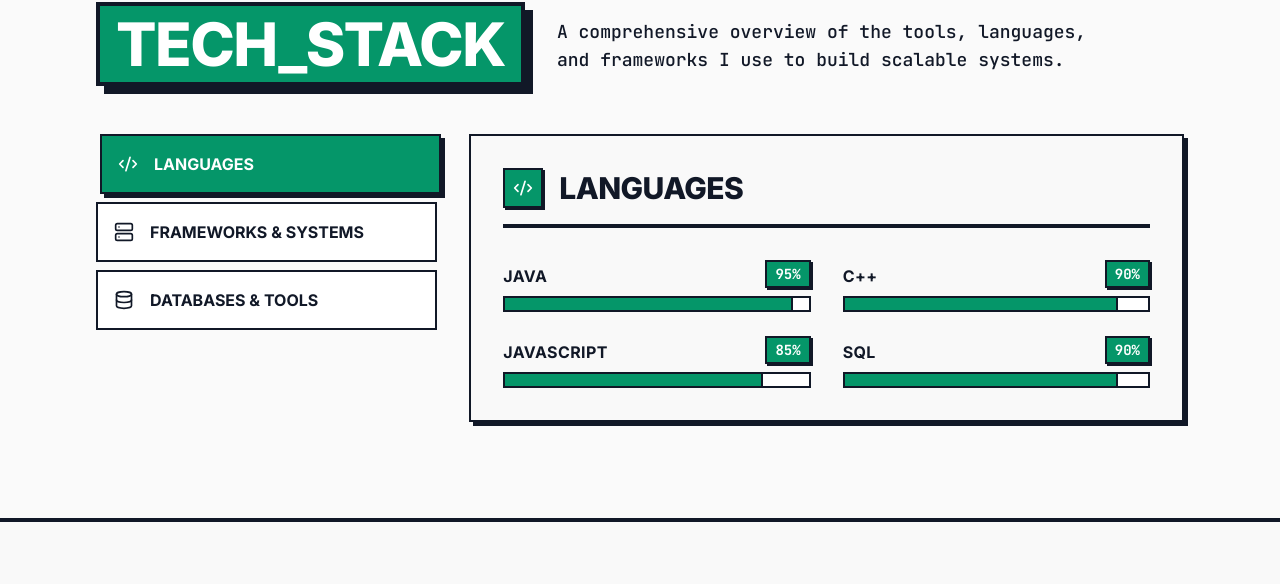
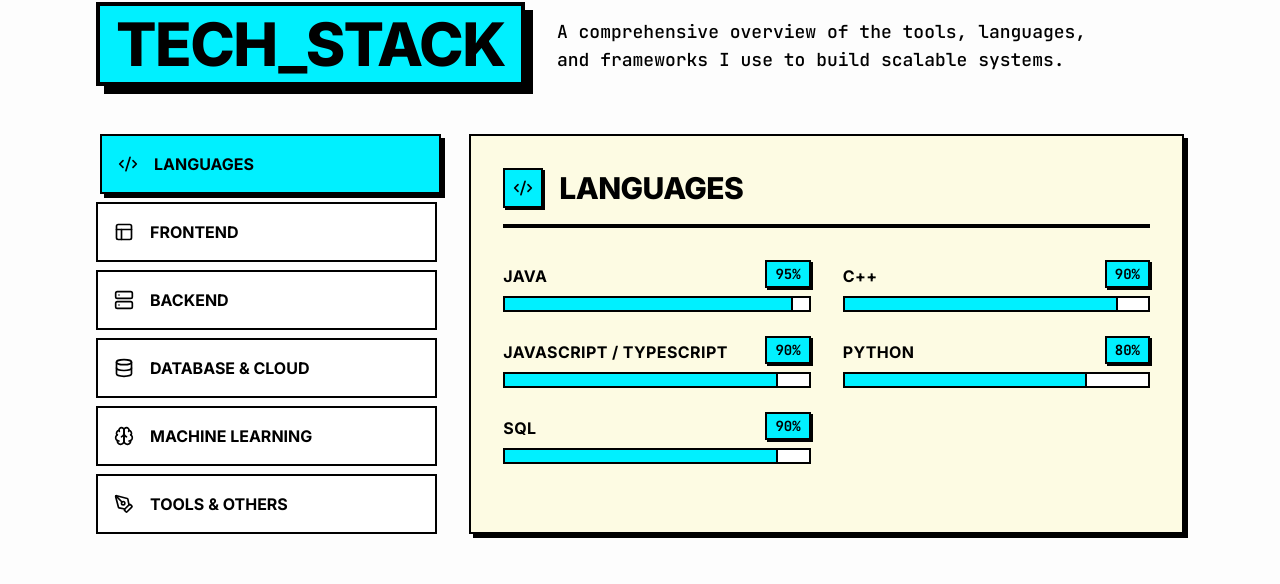
Before and after one commit to Karannshah1/Portfolio, a React (Vite) app: page / in a window 1280 px wide. Shown: the part 1820-2404 px from the top of the page. Built offline with nearby package versions, Linux system fonts and the light colour scheme; the HTML template or start-up script is replaced by a standard one.

Commit message:
Revert to Cyberpunk, fix dark mode, update footer, and merge skills

```diff
--- a/src/components/Footer.jsx
+++ b/src/components/Footer.jsx
@@ -6,7 +6,7 @@ export const Footer = () => {
       {" "}
       <p className="text-sm text-muted-foreground">
         {" "}
-        &copy; {new Date().getFullYear()} Pedrotech.co. All rights reserved.
+        &copy; {new Date().getFullYear()} karan.dev. All rights reserved.
       </p>
       <a
         href="#hero"
--- a/src/components/HeroSection.jsx
+++ b/src/components/HeroSection.jsx
@@ -72,7 +72,7 @@ export const HeroSection = () => {
                   [React, Java, Spring boot, Kafka, PostgreSQL]
                 </div>
                 <div className="text-right">
-                  <span className="bg-primary text-white font-black text-6xl px-2 py-1 border-3 border-border">1000+</span>
+                  <span className="bg-primary text-white font-black text-6xl px-2 py-0 border-3 border-border">1000+</span>
                   <p className="font-mono font-bold mt-2 uppercase">DSA Problems Solved</p>
                 </div>
             </div>
--- a/src/components/SkillsSection.jsx
+++ b/src/components/SkillsSection.jsx
@@ -9,31 +9,63 @@ const skills = [
     items: [
       { name: "Java", level: 95 },
       { name: "C++", level: 90 },
-      { name: "JavaScript", level: 85 },
+      { name: "JavaScript / TypeScript", level: 90 },
+      { name: "Python", level: 80 },
       { name: "SQL", level: 90 },
     ],
   },
   {
-    category: "Frameworks & Systems",
+    category: "Frontend",
+    icon: <Layout className="w-5 h-5" />,
+    items: [
+      { name: "React", level: 90 },
+      { name: "Next.js", level: 80 },
+      { name: "Tailwind CSS", level: 85 },
+      { name: "HTML / CSS", level: 95 },
+    ],
+  },
+  {
+    category: "Backend",
     icon: <Server className="w-5 h-5" />,
     items: [
       { name: "Spring Boot", level: 90 },
       { name: "Hibernate/JPA", level: 85 },
-      { name: "React.js", level: 85 },
       { name: "Apache Kafka", level: 80 },
       { name: "Microservices", level: 85 },
+      { name: "Node.js / Express", level: 80 },
+      { name: "REST APIs", level: 90 },
     ],
   },
   {
-    category: "Databases & Tools",
+    category: "Database & Cloud",
     icon: <Database className="w-5 h-5" />,
     items: [
-      { name: "MySQL / PostgreSQL", level: 90 },
+      { name: "MySQL / PostgreSQL", level: 85 },
       { name: "MS SQL Server", level: 80 },
+      { name: "MongoDB", level: 80 },
+      { name: "AWS", level: 75 },
       { name: "Docker", level: 75 },
-      { name: "Git & GitHub", level: 95 },
-      { name: "Postman", level: 90 },
+    ],
+  },
+  {
+    category: "Machine Learning",
+    icon: <Brain className="w-5 h-5" />,
+    items: [
+      { name: "PyTorch", level: 80 },
+      { name: "Transformers (BERT)", level: 85 },
+      { name: "Scikit-Learn", level: 75 },
+      { name: "NLP", level: 80 },
+    ],
+  },
+  {
+    category: "Tools & Others",
+    icon: <PenTool className="w-5 h-5" />,
+    items: [
+      { name: "Git & GitHub", level: 90 },
+      { name: "Postman", level: 85 },
       { name: "Maven", level: 85 },
+      { name: "Linux", level: 80 },
+      { name: "CI/CD", level: 75 },
     ],
   },
 ];
--- a/src/index.css
+++ b/src/index.css
@@ -22,29 +22,29 @@
 
 @layer base {
   :root {
-    --bg-color: #FAFAFA;
-    --fg-color: #111827;
-    --card-color: #FFFFFF;
-    --primary-color: #059669; /* Deep Emerald */
-    --primary-fg: #FFFFFF;
-    --secondary-color: #E5E7EB; /* Neutral earthy secondary */
-    --secondary-fg: #111827;
-    --border-color: #111827;
-    --muted-color: #F3F4F6;
-    --muted-fg: #4B5563;
+    --bg-color: #fdfdfd;
+    --fg-color: #000000;
+    --card-color: #ffffff;
+    --primary-color: #00f0ff; /* Neon Cyan */
+    --primary-fg: #000000;
+    --secondary-color: #ffe600; /* Cyber Yellow */
+    --secondary-fg: #000000;
+    --border-color: #000000;
+    --muted-color: #f3f4f6;
+    --muted-fg: #4b5563;
   }
 
   .dark {
-    --bg-color: #121212;
-    --fg-color: #F3F4F6;
-    --card-color: #1E1E1E;
-    --primary-color: #10B981; /* Bright Emerald */
-    --primary-fg: #121212;
-    --secondary-color: #374151; /* Dark grey secondary */
-    --secondary-fg: #F3F4F6;
-    --border-color: #F3F4F6;
-    --muted-color: #1F2937;
-    --muted-fg: #9CA3AF;
+    --bg-color: #0a0a0a;
+    --fg-color: #ffffff;
+    --card-color: #1a1a1a;
+    --primary-color: #00f0ff; /* Neon Cyan */
+    --primary-fg: #000000;
+    --secondary-color: #ffe600; /* Cyber Yellow */
+    --secondary-fg: #000000;
+    --border-color: #262626; /* Dark gray for brutalist shadows instead of white */
+    --muted-color: #262626;
+    --muted-fg: #a3a3a3;
   }
 
   * {
```
